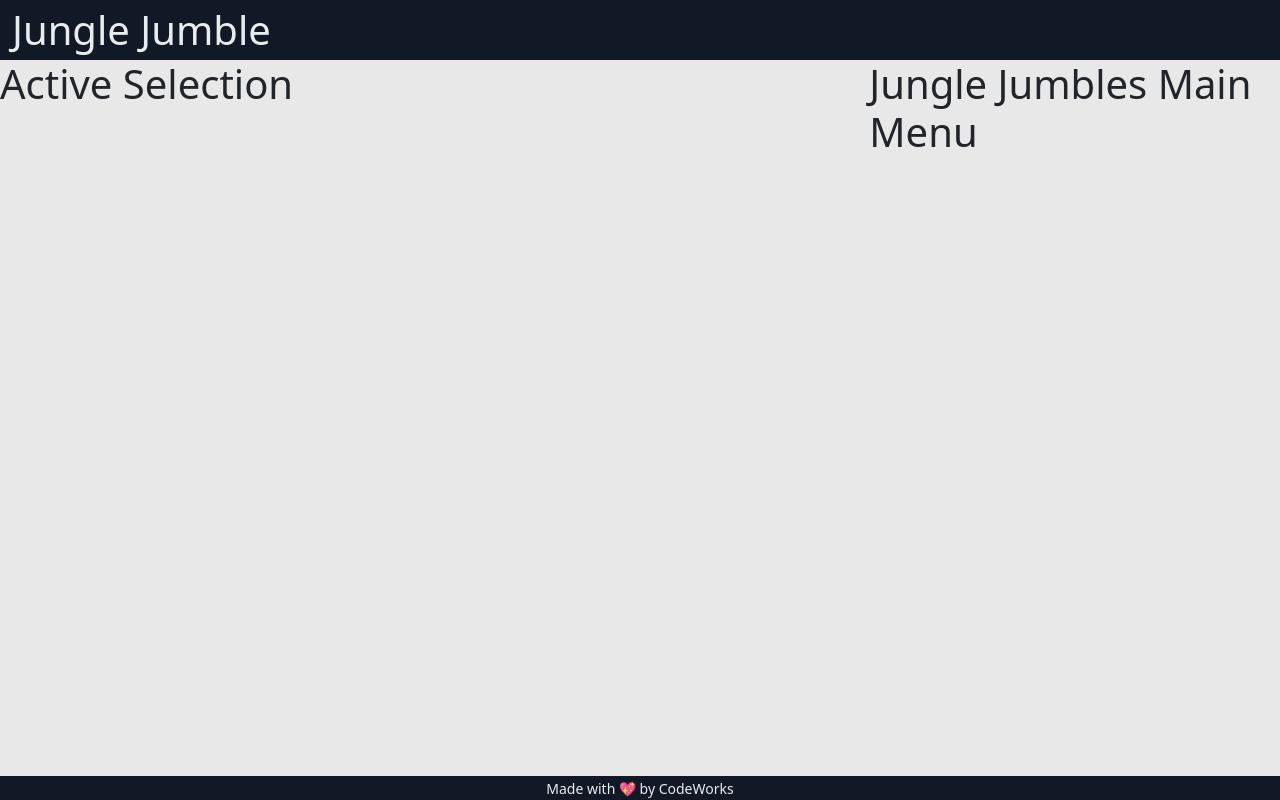
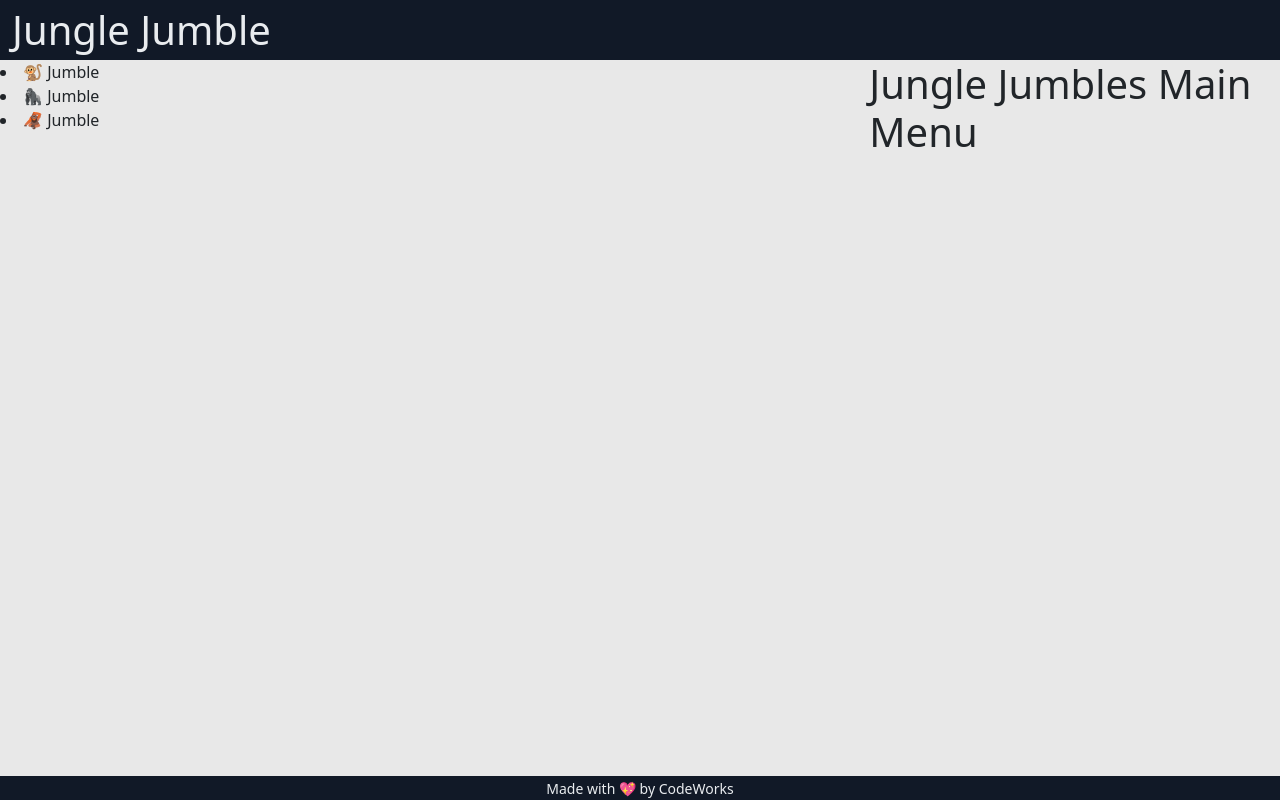
Before and after one commit to Jeromeo2077/jungle_jumble, a website with bundled scripts: page index.html in a window 1280 px wide. Built offline with nearby package versions, Linux system fonts and the light colour scheme; a script that the page names is missing.

Commit message:
Verified that the jumbles array in AppState could be drawn to the index.html

```diff
--- a/app/controllers/JungleJumblesController.js
+++ b/app/controllers/JungleJumblesController.js
@@ -4,7 +4,7 @@ import { setHTML } from "../utils/Writer.js";
 export class JungleJumblesController {
   constructor() {
     console.log('JungleJumblesController has loaded');
-
+    this.drawJungleJumbles()
   }
 
   drawJungleJumbles() {
--- a/index.html
+++ b/index.html
@@ -29,7 +29,7 @@
   <main>
     <div class="row">
 
-      <div class="col-8">
+      <div id="junglejumbleslist" class="col-8">
         <H1>Active Selection</H1>
       </div>
 
```
